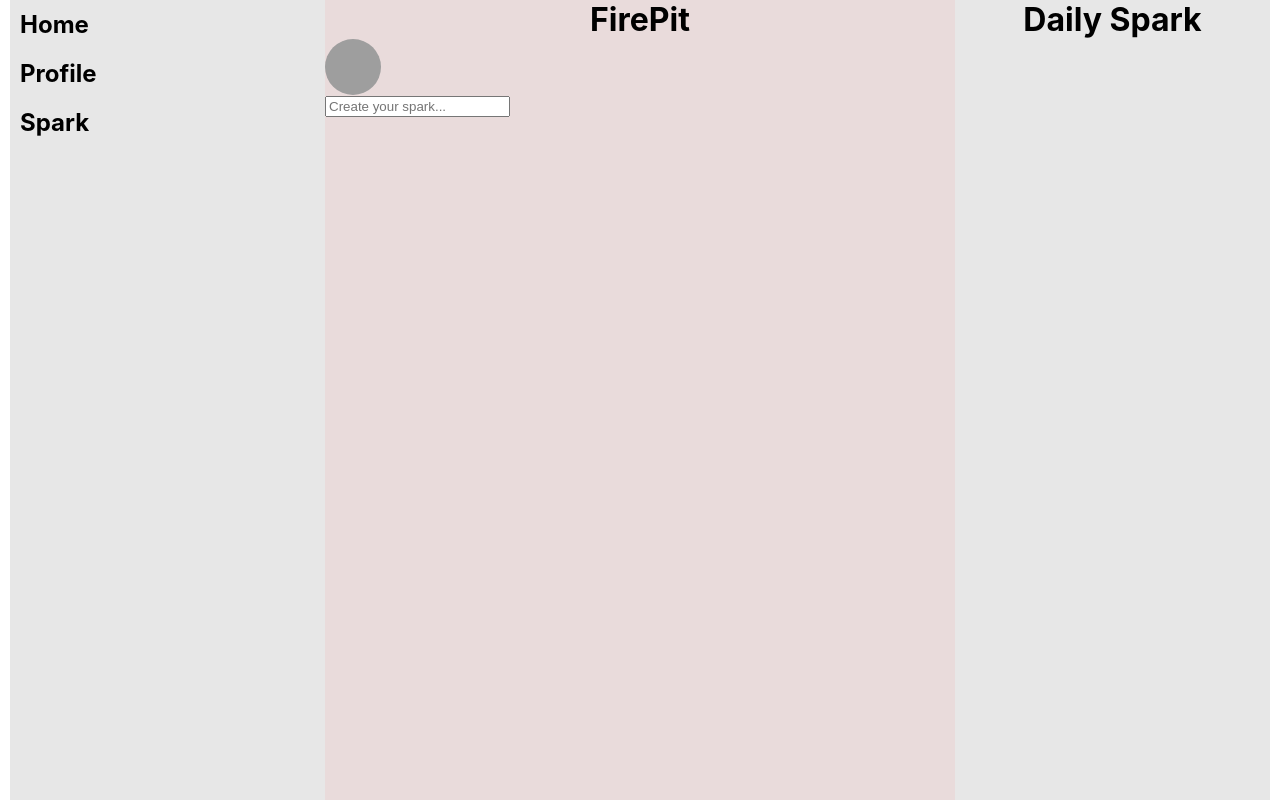
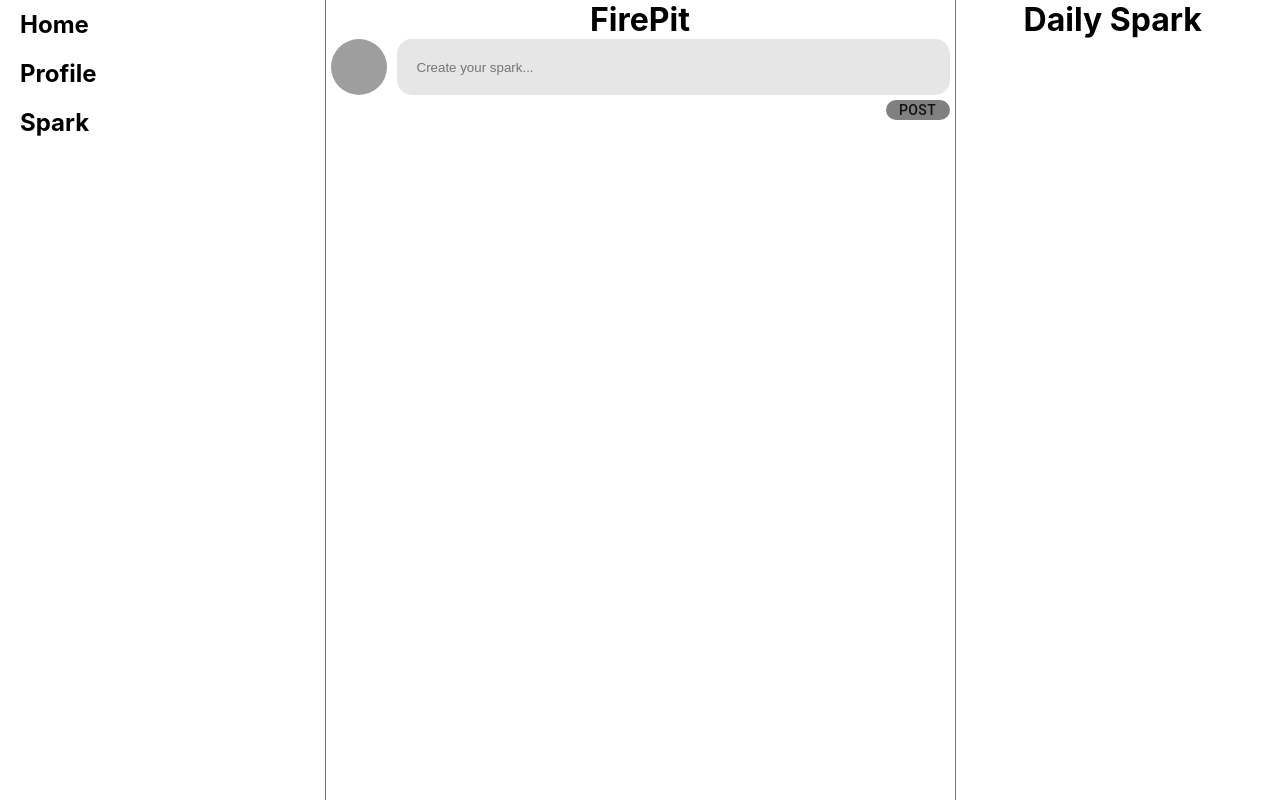
Before and after one commit to ttheolier/firepit, a React (Create React App) app: page / in a window 1280 px wide. Built offline with nearby package versions, Linux system fonts and the light colour scheme; grey boxes are pictures that could not be loaded.

Commit message:
removed bg color, styled the spark box

```diff
--- a/src/DailySpark.css
+++ b/src/DailySpark.css
@@ -2,7 +2,7 @@
     flex: 0.25;
     /*for visualizing compartments*/
     /*border-right: 1px solid black;*/
-    background-color: rgb(231, 231, 231);
+    /*background-color: rgb(231, 231, 231);*/
 }
 
 .dsHeader{
--- a/src/Pit.css
+++ b/src/Pit.css
@@ -1,7 +1,7 @@
 .pit{
-    /*border-right: 1px solid black;*/
+    border-right: 1px solid rgb(119, 119, 119);
     flex:0.5;
-    background-color: rgb(233, 219, 219);
+    /*background-color: rgb(233, 219, 219);*/
     min-width: fit-content;
     overflow-y: scroll;
 }
--- a/src/Sidebar.css
+++ b/src/Sidebar.css
@@ -1,8 +1,8 @@
 .sidebar{
-    /*border-right: 1px solid black;*/
+    border-right: 1px solid rgb(119, 119, 119);
     flex: 0.25;
     /*min-width: 300px;*/
     /*for visualizing compartments*/
     /*border-left: 1px solid black;*/
-    background-color: rgb(231, 231, 231);
+    /*background-color: rgb(231, 231, 231);*/
 }
--- a/src/SidebarSelect.css
+++ b/src/SidebarSelect.css
@@ -4,7 +4,7 @@
 }
 
 .sidebarSelect:hover {
-    background-color:rgb(180, 180, 180);
+    background-color:rgb(218, 214, 214);
     border-radius: 20px;
     color:rgb(255, 0, 0);
     transition: color 150ms ease-out;
--- a/src/Spark.css
+++ b/src/Spark.css
@@ -1,3 +1,33 @@
-.spark{
+.spark > form{
+    display: flex;
+    flex-direction: column;
+}
+
+.sparkInput{
+    display: flex;
+    margin-left: 5px;
+}
+
+.sparkInput>input{
+    flex: 1.0;
+    margin-left: 10px;
+    margin-right: 5px;
+    padding: 20px;
+    border: none;
+    border-radius: 15px;
+    background-color: rgb(230, 230, 230);
+}
+
+.spark>form>Button{
+    border: none !important;
+    border-radius: 20px !important;
+    background-color: grey;
+    /*color: red;*/
+    margin-right: 5px;
+    margin-left: auto;
+    height: 20px;
+    width: 40px;
+    margin-top: 5px;
+    /*padding:5px;*/
 
 }
--- a/src/Spark.js
+++ b/src/Spark.js
@@ -2,6 +2,7 @@ import React from 'react';
 import "./Spark.css";
 import { makeStyles } from '@material-ui/core/styles';
 import Avatar from '@material-ui/core/Avatar';
+import Button from '@material-ui/core/Button';
 //import imge from "https://miro.medium.com/max/1050/1*w0VoRKGkrDx8BQt_kY_CbQ.jpeg";
 
 const useStyles = makeStyles((theme) => ({
@@ -32,6 +33,7 @@ function Spark(){
                     </Avatar>
                     <input placeholder = "Create your spark..." type></input>
                 </div>
+                <Button>Post</Button>
             </form>
 
         </div>
```
